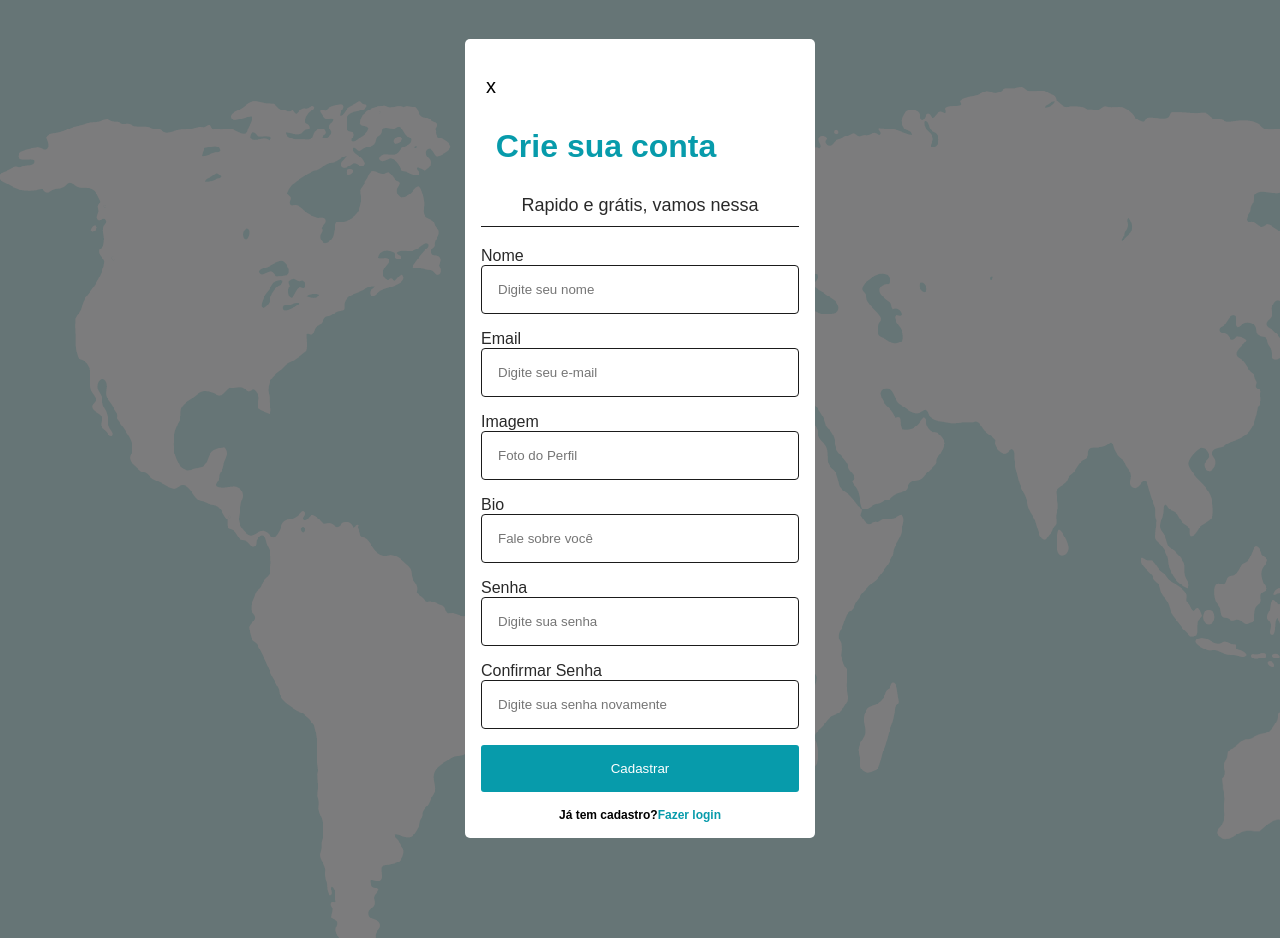
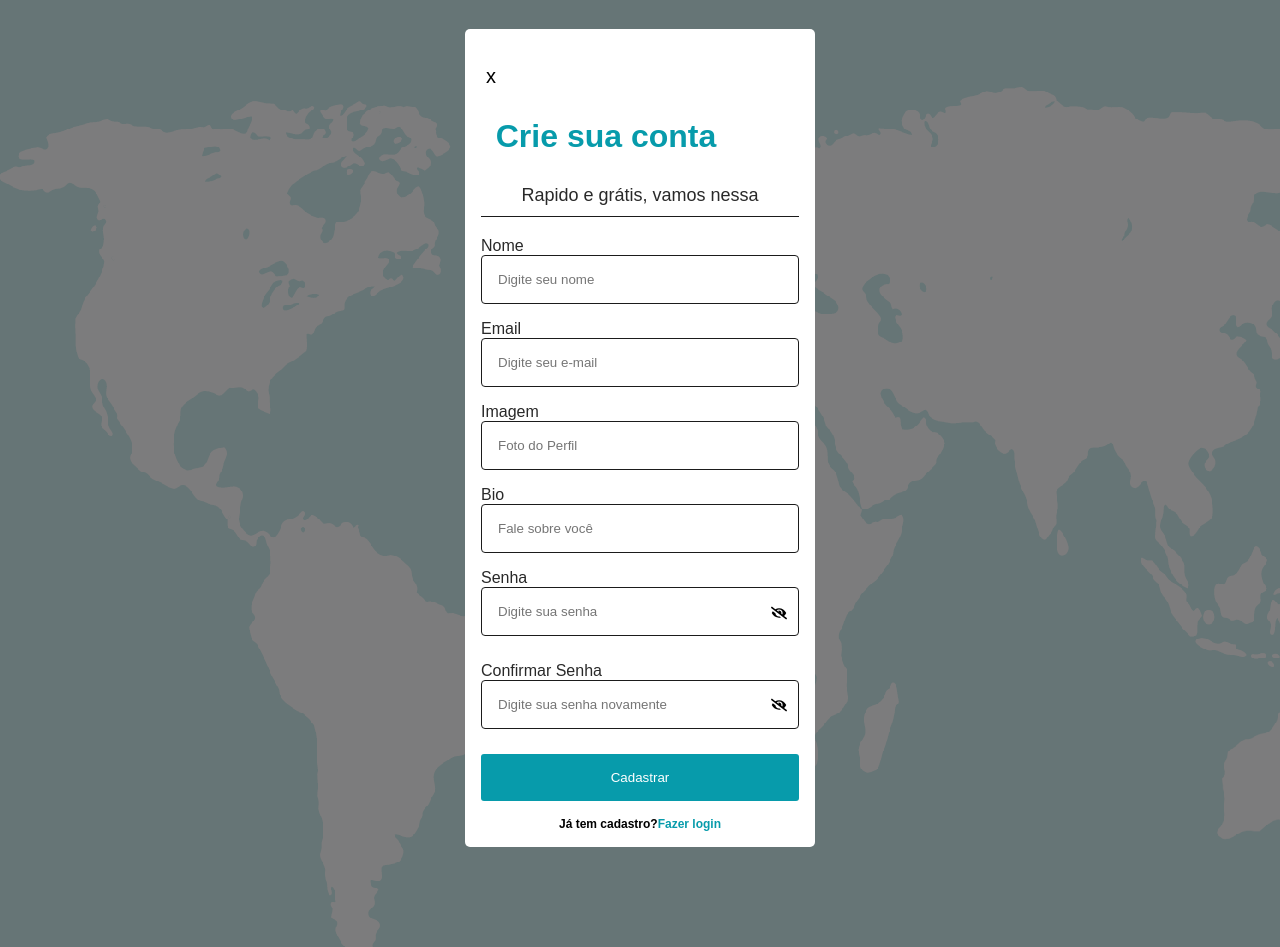
Before and after one commit to Your-Tripping/your-trip, a React (Create React App) app: page / in a window 1280 px wide. Both pictures are taken after typing "name@example.com", "Sample123" into the empty fields and a click on the button "Quero me cadastrar". Built offline with nearby package versions, Linux system fonts and the light colour scheme.

Commit message:
added show password feature to signIn and singUp forms

```diff
--- a/src/components/SingInForm/index.tsx
+++ b/src/components/SingInForm/index.tsx
@@ -1,3 +1,4 @@
+import { useState } from "react";
 import { useForm } from "react-hook-form";
 import { useUserContext } from "../../contexts/UserContext";
 import { yupResolver } from "@hookform/resolvers/yup";
@@ -12,6 +13,12 @@ import * as S from "./singInForm.style";
 const SingInForm = () => {
   const { singIn, setShowModal } = useUserContext();
 
+  const [isPasswordVisible, setIsPasswordVisible] = useState(false);
+
+  const togglePassword = () => {
+    setIsPasswordVisible(!isPasswordVisible);
+  };
+
   const {
     handleSubmit,
     register,
@@ -19,8 +26,6 @@ const SingInForm = () => {
   } = useForm<iUserLogin>({
     resolver: yupResolver(loginSchema),
   });
-
-  console.log(errors);
 
   return (
     <>
@@ -32,11 +37,18 @@ const SingInForm = () => {
           {...register("email")}
         />
         <Error>{errors.password?.message}</Error>
-        <S.InputPassword
-          placeholder="Digite sua senha"
-          type="password"
-          {...register("password")}
-        />
+        <S.PasswordWrapper>
+          <S.InputPassword
+            placeholder="Digite sua senha"
+            type={isPasswordVisible ? "text" : "password"}
+            {...register("password")}
+          />
+          {!isPasswordVisible ? (
+            <S.VisibleIcon onClick={() => togglePassword()} />
+          ) : (
+            <S.InvisibleIcon onClick={() => togglePassword()} />
+          )}
+        </S.PasswordWrapper>
         <Button buttonType="tertiary" type="submit">
           Entrar
         </Button>
--- a/src/components/SingInForm/singInForm.style.ts
+++ b/src/components/SingInForm/singInForm.style.ts
@@ -1,8 +1,8 @@
 import styled from "styled-components";
+import { FaEye, FaEyeSlash } from "react-icons/fa";
 import { Input } from "../Input/input.style";
 import { Text } from "../Text";
 import { Button } from "../Button/button.style";
-
 
 export const Form = styled.form`
   width: 280px;
@@ -11,50 +11,68 @@ export const Form = styled.form`
   @media (min-width: 920px) {
     width: 320px;
   }
-`
+`;
 export const InputEmail = styled(Input)`
   margin-bottom: 25px;
   ::placeholder {
-        font-size: ${({theme}) => theme.typography.sizes.size2};
+    font-size: ${({ theme }) => theme.typography.sizes.size2};
   }
-`
+`;
 export const InputPassword = styled(Input)`
+  ::placeholder {
+    font-size: ${({ theme }) => theme.typography.sizes.size2};
+  }
+`;
+export const PasswordWrapper = styled.div`
+  position: relative;
+  height: 49.6px;
   margin-bottom: 25px;
-    ::placeholder {
-        font-size: ${({theme}) => theme.typography.sizes.size2};
-    }
-`
+`;
+export const VisibleIcon = styled(FaEyeSlash)`
+  color: var(--grey-1);
+  position: absolute;
+  bottom: 16px;
+  right: 12px;
+  cursor: pointer;
+`;
+export const InvisibleIcon = styled(FaEye)`
+  color: var(--grey-1);
+  position: absolute;
+  bottom: 16px;
+  right: 12px;
+  cursor: pointer;
+`;
 export const H2 = styled(Text)`
   text-align: center;
   margin-bottom: 30px;
   margin-top: 30px;
   width: 250px;
-`
+`;
 export const Forgot = styled(Text)`
   margin-top: 20px;
-`
+`;
 export const SingUpButton = styled(Button)`
   width: 100%;
   font-weight: 600;
-`
+`;
 export const OpenModal = styled(Button)`
   background: none;
-    color: ${({theme}) => theme.colors.brand.primary};
-    font-size: ${({theme}) => theme.typography.sizes.size3};
+  color: ${({ theme }) => theme.colors.brand.primary};
+  font-size: ${({ theme }) => theme.typography.sizes.size3};
   font-weight: 600;
   width: 100px;
   margin-top: 3px;
   height: 50px;
-`
+`;
 export const ForgotPassword = styled.div`
   width: 100%;
   height: 50px;
   display: flex;
   justify-content: center;
-`
+`;
 export const DiviserTwo = styled.div`
   width: 100%;
   height: 1px;
-    background: ${({theme}) => theme.colors.grey.grey3};
+  background: ${({ theme }) => theme.colors.grey.grey3};
   margin-bottom: 30px;
-`
+`;
--- a/src/components/SingUpForm/index.tsx
+++ b/src/components/SingUpForm/index.tsx
@@ -1,3 +1,4 @@
+import { useState } from "react";
 import { useUserContext } from "../../contexts/UserContext";
 import { yupResolver } from "@hookform/resolvers/yup";
 import { formSchemaRegister } from "../../validation/register";
@@ -19,6 +20,17 @@ export const SingUpForm: React.FC = () => {
     resolver: yupResolver(formSchemaRegister),
   });
   const { singUp, setShowModal } = useUserContext();
+  const [isPasswordVisible, setIsPasswordVisible] = useState(false);
+
+  const togglePassword = () => {
+    setIsPasswordVisible(!isPasswordVisible);
+  };
+  const [isPasswordCheckVisible, setIsPasswordCheckVisible] = useState(false);
+
+  const togglePasswordCheck = () => {
+    setIsPasswordCheckVisible(!isPasswordCheckVisible);
+  };
+
   return (
     <S.Conatiner>
       <S.RegisterForm onSubmit={handleSubmit(singUp)}>
@@ -72,26 +84,42 @@ export const SingUpForm: React.FC = () => {
         />
         <S.Label htmlFor="password">Senha</S.Label>
         <Error>{errors?.password?.message}</Error>
+        <S.PasswordWrapper>
           <Input
             id="password"
             placeholder="Digite sua senha"
-          type="password"
+            type={isPasswordVisible ? "text" : "password"}
             {...register("password")}
           />
+          {!isPasswordVisible ? (
+            <S.VisibleIcon onClick={() => togglePassword()} />
+          ) : (
+            <S.InvisibleIcon onClick={() => togglePassword()} />
+          )}
+        </S.PasswordWrapper>
         <S.Label htmlFor="passwordConfirmation">Confirmar Senha</S.Label>
         <Error>{errors?.passwordConfirmation?.message}</Error>
+        <S.PasswordWrapper>
           <Input
             id="passwordConfirmation"
             placeholder="Digite sua senha novamente"
-          type="password"
+            type={isPasswordCheckVisible ? "text" : "password"}
             {...register("passwordConfirmation")}
           />
+          {!isPasswordCheckVisible ? (
+            <S.VisibleIcon onClick={() => togglePasswordCheck()} />
+          ) : (
+            <S.InvisibleIcon onClick={() => togglePasswordCheck()} />
+          )}
+        </S.PasswordWrapper>
         <Button buttonType="tertiary" type="submit">
           Cadastrar
         </Button>
-        <S.AlreadyLogged tag="span" size="size4" >
+        <S.AlreadyLogged tag="span" size="size4">
           Já tem cadastro?
-          <Text tag="span" size="size4">Fazer login</Text>
+          <Text tag="span" size="size4">
+            Fazer login
+          </Text>
         </S.AlreadyLogged>
       </S.RegisterForm>
     </S.Conatiner>
--- a/src/components/SingUpForm/singUpForm.style.ts
+++ b/src/components/SingUpForm/singUpForm.style.ts
@@ -1,77 +1,101 @@
 import styled from "styled-components";
-import { Form, H2, DiviserTwo } from "../../components/SingInForm/singInForm.style"
+import {
+  Form,
+  H2,
+  DiviserTwo,
+} from "../../components/SingInForm/singInForm.style";
 import { Text } from "../Text";
+import { FaEye, FaEyeSlash } from "react-icons/fa";
 
 export const Conatiner = styled.div`
   position: absolute;
   width: 100%;
-    background-color: rgba(0,0,0, .5);
+  background-color: rgba(0, 0, 0, 0.5);
   display: flex;
   justify-content: center;
   align-items: center;
-`
+`;
 
 export const RegisterForm = styled(Form)`
   width: 280px;
   height: 100vh;
   border-radius: 5px;
-    background-color: ${({theme}) => theme.colors.grey.grey1};
+  background-color: ${({ theme }) => theme.colors.grey.grey1};
   padding: 1rem;
   margin-top: 300px;
   animation: transitionOpacity 1s ease;
-    input{
+  input {
     margin-bottom: 1rem;
   }
-    p{
+  p {
     text-align: center;
   }
-    @media (min-width: 800px){
+  @media (min-width: 800px) {
     width: 350px;
     height: auto;
   }
   @keyframes transitionOpacity {
-    0%{
+    0% {
       opacity: 0;
       transform: translateY(-10px);
     }
-    100%{
+    100% {
       opacity: 1;
       transform: translateY(0);
     }
   }
-`
+`;
+export const PasswordWrapper = styled.div`
+  position: relative;
+  height: 49.6px;
+  margin-bottom: 25px;
+`;
+export const VisibleIcon = styled(FaEyeSlash)`
+  color: var(--grey-1);
+  position: absolute;
+  bottom: 16px;
+  right: 12px;
+  cursor: pointer;
+`;
+export const InvisibleIcon = styled(FaEye)`
+  color: var(--grey-1);
+  position: absolute;
+  bottom: 16px;
+  right: 12px;
+  cursor: pointer;
+`;
 export const Title = styled(H2)`
-    color: ${({theme}) => theme.colors.brand.primary};
+  color: ${({ theme }) => theme.colors.brand.primary};
   font-size: 2rem;
-`
+`;
 export const Label = styled.label`
-    color: ${({theme}) => theme.colors.grey.grey4};
-    font-family: "Poppins",sans-serif;
-    font-size: ${({theme}) => theme.typography.sizes.size2};
-`
+  color: ${({ theme }) => theme.colors.grey.grey4};
+  font-family: "Poppins", sans-serif;
+  font-size: ${({ theme }) => theme.typography.sizes.size2};
+`;
 export const Exit = styled.button`
   background: none;
   font-size: 20px;
   margin-left: 5px;
   margin-top: 20px;
-`
+`;
 
 export const NewDiviser = styled(DiviserTwo)`
   margin-bottom: 20px;
   margin-top: 10px;
-`
+`;
 export const AlreadyLogged = styled(Text)`
   color: #000;
   margin-top: 1rem;
   display: block;
   text-align: center;
-    span{
-        color: ${({theme}) => theme.colors.brand.primary};
+  span {
+    color: ${({ theme }) => theme.colors.brand.primary};
   }
-`
+`;
 export const Diviser = styled.div`
   width: 100%;
   height: 1px;
-    background: ${({theme}) => theme.colors.grey.grey3};
+  background: ${({ theme }) => theme.colors.grey.grey3};
   margin-bottom: 30px;
-`
+`;
```
Lines whose indentation alone changed are shown as unchanged.
